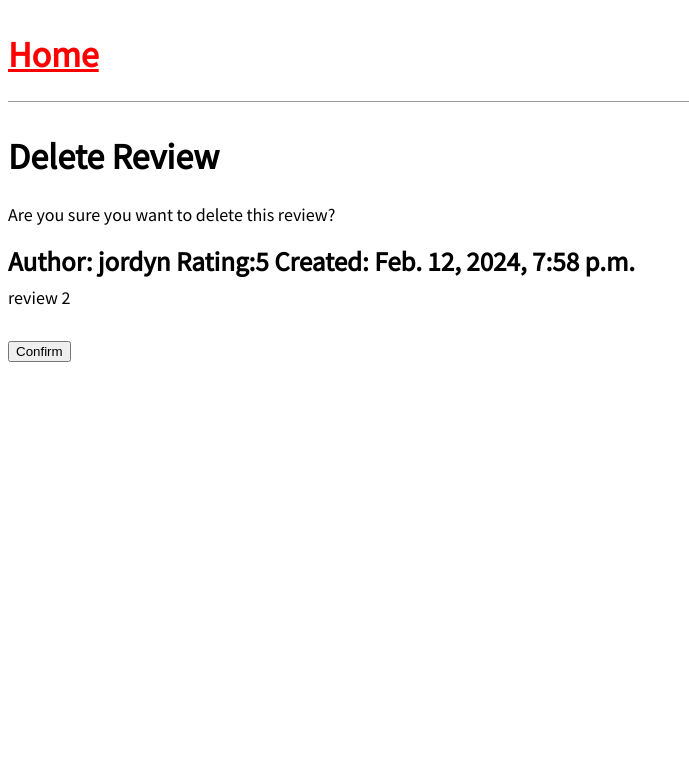
After one commit to NonExistent1/restaurant-review, a Django app: page /review/2/delete/ in a window 1280 px wide. The commit adds this page. Shown: the top 781 px of the page, without its empty margins (0-689 px from the left). Run offline with Django 4.2, Linux system fonts and the light colour scheme; data comes from the database, SQL or seed files in the repository; both versions use the stored data as it was after the commit.

Commit message:
Fix the Restaurant Detail View. Make buttons functional. Add review edit, delete, and create views along with a simple template for each, and proper urls. Update previous templates and css files.

```diff
--- a/review/models.py
+++ b/review/models.py
@@ -26,7 +26,7 @@ class Review(models.Model):
         return self.body
 
     def get_absolute_url(self):
-        return reverse("post_detail", kwargs={"pk": self.pk})
+        return reverse("review_detail", kwargs={"pk": self.pk})
 
 class Restaurant(models.Model):
     name = models.CharField(max_length=150)
@@ -38,5 +38,5 @@ class Restaurant(models.Model):
         return self.name
 
     def get_absolute_url(self):
-        """Get the absolute URL for a single Post"""
-        return reverse("post_detail", kwargs={"pk": self.pk})
+        """Get the absolute URL for a single restaurant"""
+        return reverse("restaurant_detail", kwargs={"pk": self.pk})
--- a/review/urls.py
+++ b/review/urls.py
@@ -1,8 +1,11 @@
 from django.urls import path
-from .views import RestaurantListView, RestaurantDetailView, ReviewDetailView
+from .views import RestaurantDetailView, RestaurantListView, ReviewCreateView, ReviewDeleteView, ReviewDetailView, ReviewUpdateView
 
 urlpatterns=[
-    path("", RestaurantListView.as_view(), name="home"),
+    path("review/new/", ReviewCreateView.as_view(), name="review_new"),
     path("restaurant/<int:pk>/", RestaurantDetailView.as_view(), name='restaurant_detail'),
     path("review/<int:pk>/", ReviewDetailView.as_view(), name='review_detail'),
+    path("review/<int:pk>/edit/", ReviewUpdateView.as_view(), name="review_edit"),
+    path("review/<int:pk>/delete/", ReviewDeleteView.as_view(), name="review_delete"),
+    path("", RestaurantListView.as_view(), name="home"),
 ]
--- a/review/views.py
+++ b/review/views.py
@@ -12,10 +12,38 @@ class RestaurantListView(ListView):
 
 class RestaurantDetailView(DetailView):
     """Restaurant Detail View"""
-    model = Review
+    model = Restaurant
     template_name = "restaurant_detail.html"
 
 class ReviewDetailView(DetailView):
     """Review Detail View"""
     model = Review
     template_name = "review_detail.html"
+
+class ReviewCreateView(CreateView):
+    """Review Create View"""
+    model = Review
+    template_name = "review_new.html"
+    fields = ["restaurant", "author", "rating", "body"]
+
+    def get_initial(self):
+        """Get initial form data"""
+        # Get the result of calling the parent methods
+        initial_data = super().get_initial()
+        # Add the author so it is the requests user
+        initial_data["author"] = self.request.user
+        initial_data["restaurant.name"] = self.request.user
+        # Return the author
+        return initial_data
+
+class ReviewUpdateView(UpdateView):
+    """Review Update View"""
+    model = Review
+    template_name = "review_edit.html"
+    fields = ["restaurant", "rating", "body"]
+
+class ReviewDeleteView(DeleteView):
+    """Review Delete View"""
+    model = Review
+    template_name = "review_delete.html"
+    success_url = reverse_lazy("home")
--- a/static/css/base.css
+++ b/static/css/base.css
@@ -1,3 +1,45 @@
-header h1 a {
+body{
+    font-family: 'Source Sans Pro', sans-serif;
+    font-size: 18px;
+}
+
+header{
+    border-bottom: 1px solid #999;
+    margin-bottom: 2rem;
+    display:flex;
+}
+
+header h1 a{
     color: red;
 }
+
+.nav-left {
+    margin-right: auto;
+}
+
+.nav-right {
+    padding-top: 2rem;
+}
+
+.review-entry{
+    margin-bottom: 2rem;
+}
+
+.review-entry h2{
+    margin: 0.5rem 0;
+}
+
+.review-entry h2 a,
+.review-entry h2 a:visited {
+    color: blue;
+    text-decoration: none;
+}
+
+.review-entry p{
+    margin: 0;
+    font-weight: 400;
+}
+
+.review-entry h2 a:hover{
+    color:red;
+}
--- a/templates/restaurant_detail.html
+++ b/templates/restaurant_detail.html
@@ -2,8 +2,8 @@
 
 {% block content %}
 
-<h1>{{ review.restaurant.name }}</h1>
-<button><a href=""></a>Write a Review</button>
+<h1>{{ restaurant.name }}</h1>
+<p><a href="{% url 'review_new' %}">Write a Review</a></p>
 
 {% for review in review.restaurant.reviews.all %}
     <div class="review-entry">
--- /dev/null
+++ b/templates/review_delete.html
@@ -0,0 +1,13 @@
+{% extends 'base.html' %}
+{% block content %}
+    <h1>Delete Review</h1>
+    <form action="" method="POST">
+        {% csrf_token %}
+        <p>Are you sure you want to delete this review?</p>
+        <div class="review-entry">
+            <h2>Author: {{ review.author }} Rating:{{review.rating}} Created: {{review.created}}</h2>
+            <p>{{ review.body }}</p>
+        </div>
+        <input type="submit" value="Confirm">
+    </form>
+{% endblock content %}
--- a/templates/review_detail.html
+++ b/templates/review_detail.html
@@ -7,8 +7,8 @@
 <div class="review-entry">
     <h2>Author: {{ review.author }} Rating:{{review.rating}} Created: {{review.created}}</h2>
     <p>{{ review.body }}</p>
-    <button><a href=""></a>Edit Review</button>
-    <button><a href=""></a>Delete Review</button>
+    <p><a href="{% url 'review_edit' review.pk %}">Edit Review</a></p>
+    <p><a href="{% url 'review_delete' review.pk %}">Delete Review</a></p>
 </div>
 
 {% endblock content %}
```
Also changed, not shown: templates/review_edit.html (added, +10 -0 lines), templates/review_new.html (added, +12 -0 lines), db.sqlite3.
